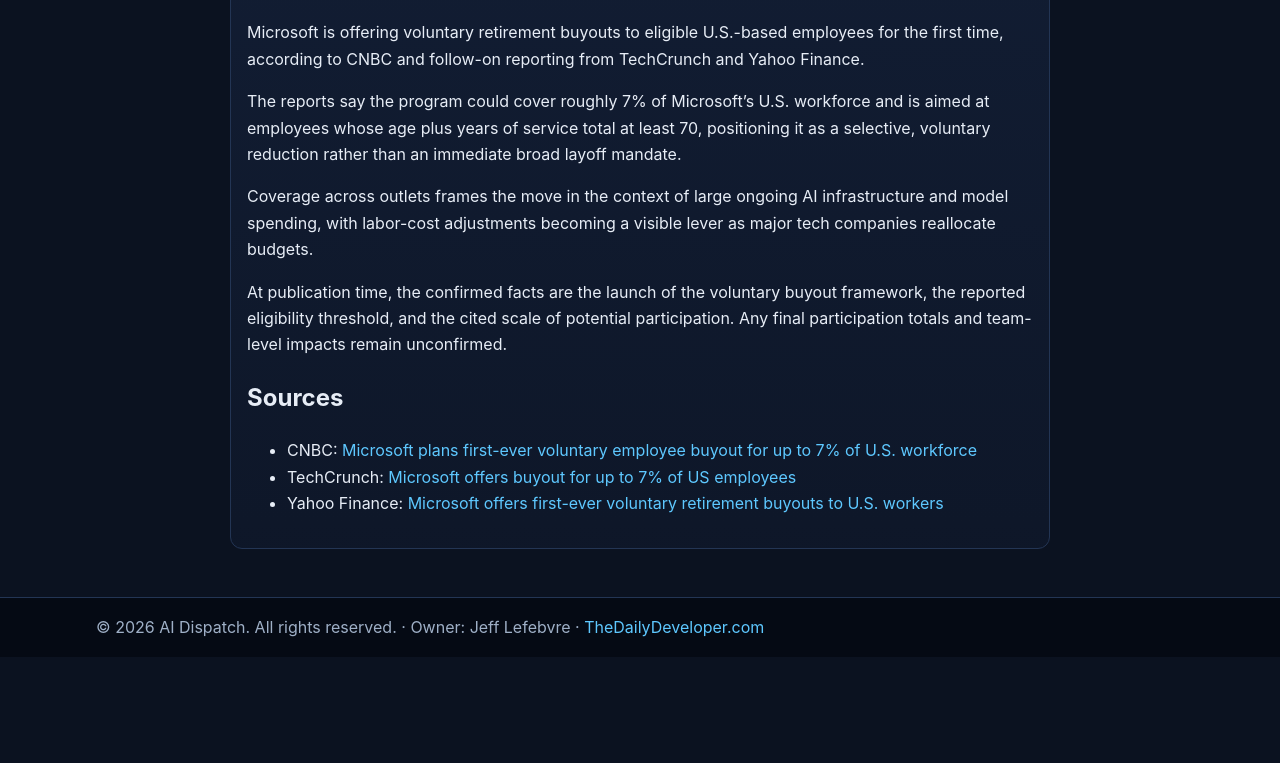
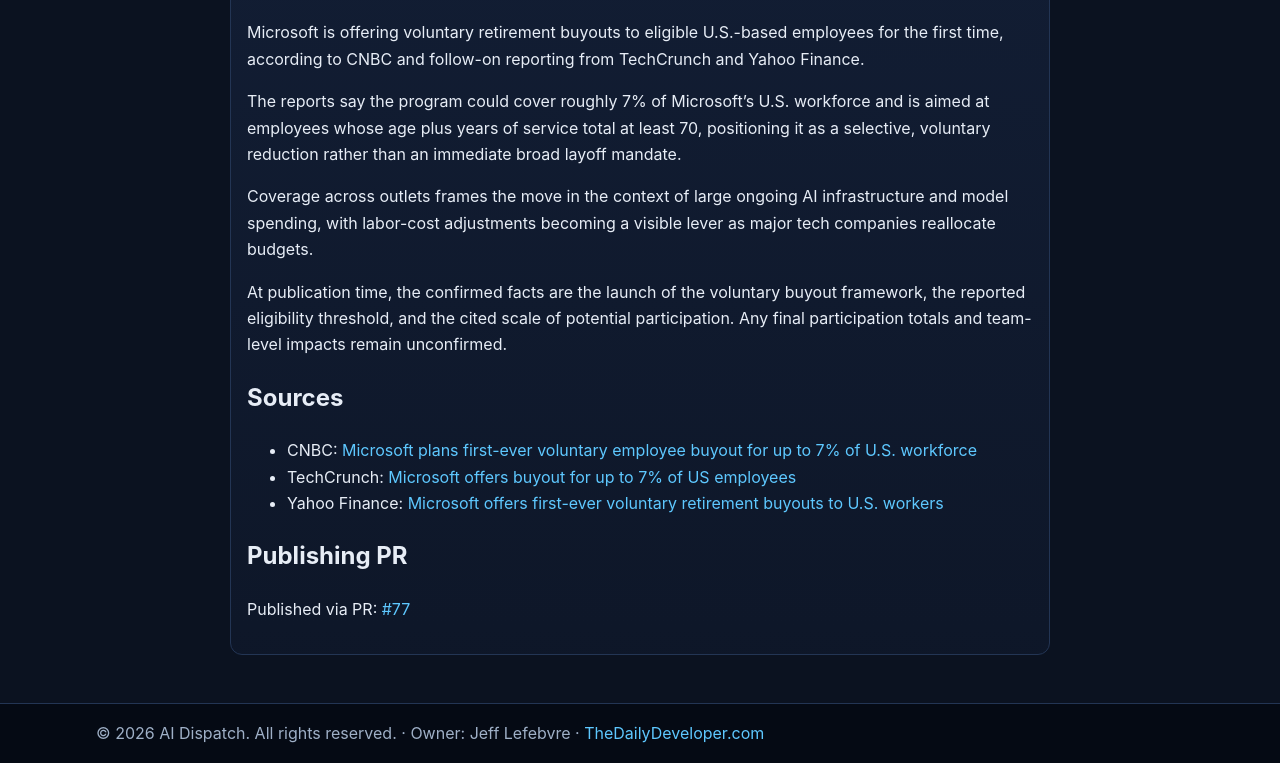
Before and after one commit to thestamp/Static-ai-articles, a Jekyll site: the page built from articles/2026-04-24-microsoft-first-voluntary-buyouts-us-workforce-ai-spending.md, in a window 1280 px wide and 900 px high, scrolled down 669 px, cut to the strip 137-900 px from the top of the window. Built offline with Jekyll 4.4.1, drawn with Linux system fonts in a browser that asks for light colours; before the commit the page ends 1463 px from its top, so only the background shows below that.

Commit message:
Backfill published PR URL in Microsoft buyout article

```diff
--- a/articles/2026-04-24-microsoft-first-voluntary-buyouts-us-workforce-ai-spending.md
+++ b/articles/2026-04-24-microsoft-first-voluntary-buyouts-us-workforce-ai-spending.md
@@ -26,3 +26,7 @@
 - CNBC: [Microsoft plans first-ever voluntary employee buyout for up to 7% of U.S. workforce](https://www.cnbc.com/2026/04/23/microsoft-plans-first-voluntary-retirement-program-for-us-employees.html)
 - TechCrunch: [Microsoft offers buyout for up to 7% of US employees](https://techcrunch.com/2026/04/23/microsoft-offers-buyout-for-up-to-7-of-u-s-employees/)
 - Yahoo Finance: [Microsoft offers first-ever voluntary retirement buyouts to U.S. workers](https://finance.yahoo.com/markets/stocks/articles/microsoft-offers-first-ever-voluntary-162122749.html)
+
+## Publishing PR
+
+Published via PR: [#77](https://github.com/thestamp/Static-ai-articles/pull/77)
```
Also changed, not shown: other parts of articles/2026-04-24-microsoft-first-voluntary-buyouts-us-workforce-ai-spending.md (+1 -1 lines).
